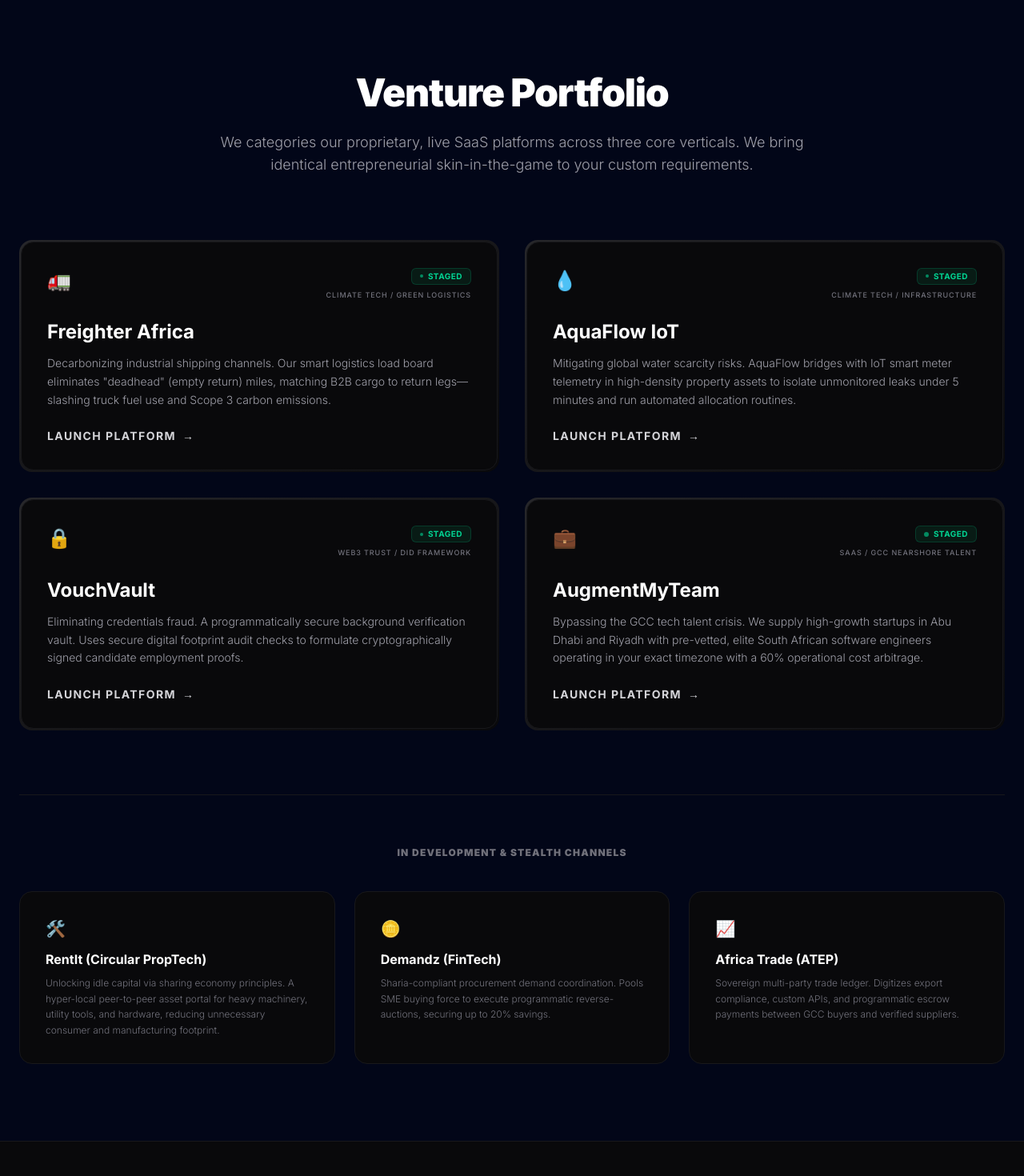
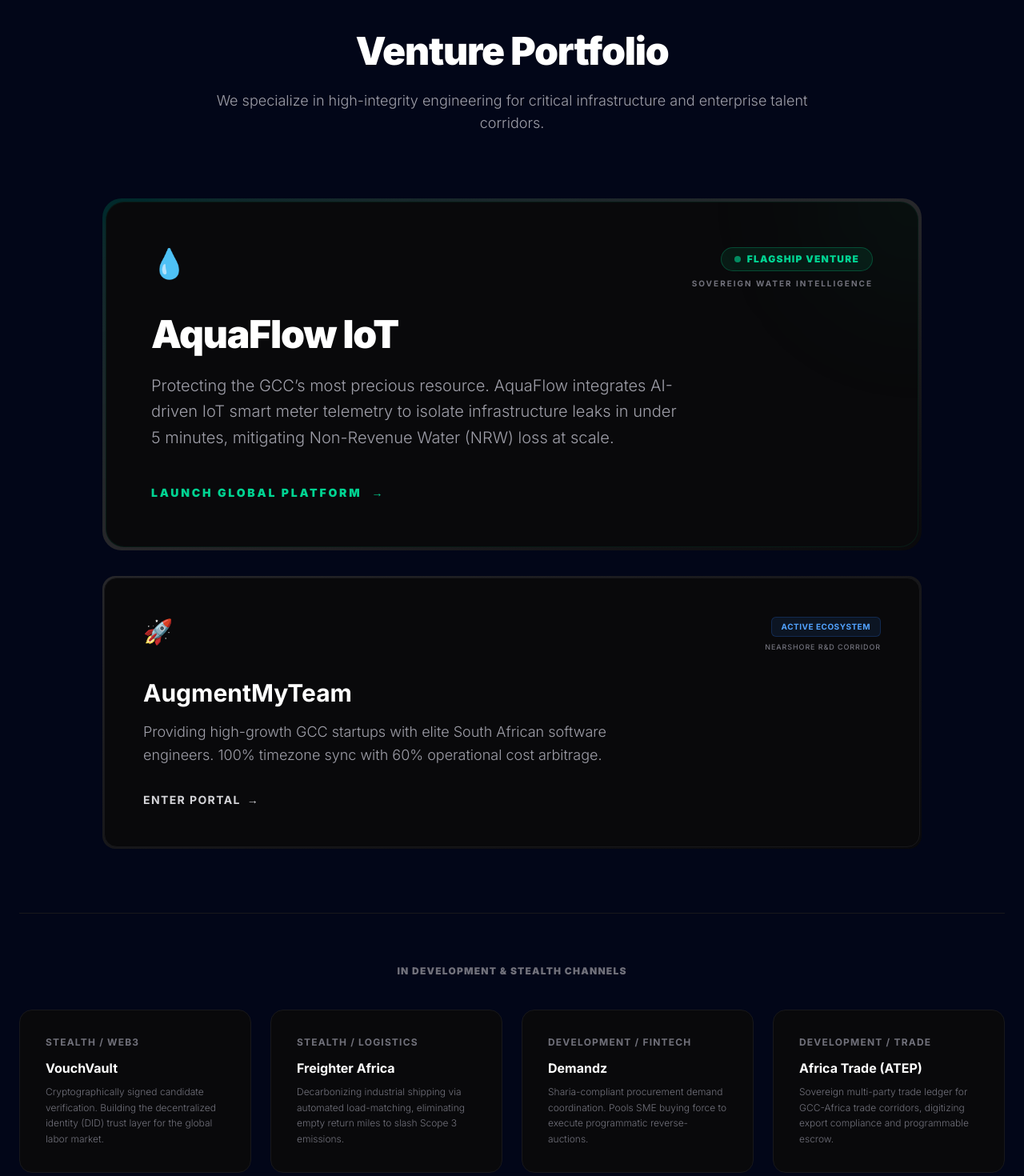
Before and after one commit to Addworks/agency-website, a Next.js app: page / in a window 1280 px wide. Shown: the part 1540-3010 px from the top of the page at 80% size. Built offline with nearby package versions, Linux system fonts and the light colour scheme.

Commit message:
Reorganize Venture Portfolio: Highlight AquaFlow and AugmentMyTeam, move others to stealth

```diff
--- a/src/app/page.tsx
+++ b/src/app/page.tsx
@@ -155,10 +155,10 @@ export default function Home() {
                 Validating Technical Capacity at State Level.
               </h2>
               <p className="text-zinc-400 leading-relaxed font-light text-sm md:text-base">
-                We design and build production-grade architectures. Through our corporate partner network, NAK Tech Group solutions are used to service two massive state-level entities: **Transnet Port Terminals** (South Africa’s national logistics parastatal) and the **Department of Education** (provincial state level).
+                AquaFlow is built on the NAK "Venture Engine Core"—the same battle-tested architecture trusted at a state-level to service massive entities like **Transnet Port Terminals** and the **Department of Education**.
               </p>
               <p className="text-zinc-500 text-xs font-light">
-                Explore our live, active cargo tracking simulation integrating real-time IoT telemetry, predictive route deviation triggers, and automated parastatal work-order dispatch.
+                Our IoT water security telemetry and predictive maintenance systems are engineered to ADGM and GCC data sovereignty standards.
               </p>
             </div>
             <div className="w-full lg:w-auto shrink-0 space-y-4">
@@ -187,131 +187,106 @@ export default function Home() {
           <div className="max-w-3xl mx-auto text-center mb-20">
             <h2 className="text-4xl md:text-5xl font-black mb-6 tracking-tight text-white">Venture Portfolio</h2>
             <p className="text-lg text-zinc-400 font-light">
-              We categories our proprietary, live SaaS platforms across three core verticals. We bring identical entrepreneurial skin-in-the-game to your custom requirements.
+              We specialize in high-integrity engineering for critical infrastructure and enterprise talent corridors.
             </p>
           </div>
 
-          <div className="grid grid-cols-1 lg:grid-cols-2 gap-8 mb-20">
-            {/* Live App 1: Freighter Africa */}
-            <a href="https://freighter-africa.vercel.app/" target="_blank" rel="noopener noreferrer" className="group block p-0.5 rounded-2xl bg-gradient-to-br from-zinc-800 to-zinc-950 hover:from-zinc-700 hover:to-zinc-900 transition duration-300">
-              <div className="h-full bg-zinc-950 rounded-2xl p-8 border border-zinc-900 group-hover:border-transparent transition duration-300">
-                <div className="flex justify-between items-start mb-6">
-                  <div className="text-2xl">🚛</div>
-                  <div className="flex flex-col items-end gap-1.5">
-                    <span className="bg-emerald-500/10 border border-emerald-500/20 text-emerald-400 text-[10px] font-bold px-2.5 py-0.5 rounded-md uppercase tracking-wider flex items-center gap-1.5">
-                      <span className="w-1 h-1 rounded-full bg-emerald-400 animate-pulse"></span> Staged
-                    </span>
-                    <span className="text-[9px] font-medium text-zinc-500 uppercase tracking-widest">
-                      Climate Tech / Green Logistics
-                    </span>
+          <div className="space-y-8 mb-20">
+            {/* Flagship Product: AquaFlow (Highlighted) */}
+            <div className="max-w-5xl mx-auto">
+              <a href="https://ucp-aqua-flow.vercel.app/" target="_blank" rel="noopener noreferrer" className="group block p-1 rounded-3xl bg-gradient-to-br from-emerald-500/20 via-zinc-800 to-zinc-950 hover:from-emerald-500/40 transition duration-500">
+                <div className="bg-zinc-950 rounded-[calc(1.5rem-1px)] p-10 md:p-14 border border-emerald-500/10 group-hover:border-emerald-500/30 transition duration-500 relative overflow-hidden">
+                  <div className="absolute top-0 right-0 w-64 h-64 bg-emerald-500/5 rounded-full filter blur-[80px] -mr-32 -mt-32"></div>
+
+                  <div className="relative z-10">
+                    <div className="flex justify-between items-start mb-8">
+                      <div className="text-4xl">💧</div>
+                      <div className="flex flex-col items-end gap-2">
+                        <span className="bg-emerald-500/10 border border-emerald-500/30 text-emerald-400 text-xs font-black px-4 py-1.5 rounded-full uppercase tracking-widest flex items-center gap-2">
+                          <span className="w-2 h-2 rounded-full bg-emerald-400 animate-pulse"></span> Flagship Venture
+                        </span>
+                        <span className="text-[10px] font-bold text-zinc-500 uppercase tracking-[0.2em]">
+                          Sovereign Water Intelligence
+                        </span>
+                      </div>
+                    </div>
+
+                    <div className="max-w-2xl">
+                      <h3 className="text-3xl md:text-5xl font-black mb-6 text-white tracking-tight">AquaFlow IoT</h3>
+                      <p className="text-zinc-400 text-lg md:text-xl font-light leading-relaxed mb-10">
+                        Protecting the GCC’s most precious resource. AquaFlow integrates AI-driven IoT smart meter telemetry to isolate infrastructure leaks in under 5 minutes, mitigating Non-Revenue Water (NRW) loss at scale.
+                      </p>
+                      <div className="inline-flex items-center gap-3 text-emerald-400 font-black text-sm uppercase tracking-[0.2em] group-hover:gap-5 transition-all duration-300">
+                        Launch Global Platform <span>&rarr;</span>
+                      </div>
+                    </div>
                   </div>
                 </div>
-                <h3 className="text-2xl font-bold mb-3 text-white">Freighter Africa</h3>
-                <p className="text-zinc-400 text-sm font-light leading-relaxed mb-6">
-                  Decarbonizing industrial shipping channels. Our smart logistics load board eliminates "deadhead" (empty return) miles, matching B2B cargo to return legs—slashing truck fuel use and Scope 3 carbon emissions.
-                </p>
-                <div className="text-zinc-300 group-hover:text-emerald-400 text-sm font-bold uppercase tracking-widest transition duration-300 flex items-center gap-2">
-                  Launch Platform <span>&rarr;</span>
-                </div>
-              </div>
-            </a>
+              </a>
+            </div>
 
-            {/* Live App 2: AquaFlow */}
-            <a href="https://ucp-aqua-flow.vercel.app/" target="_blank" rel="noopener noreferrer" className="group block p-0.5 rounded-2xl bg-gradient-to-br from-zinc-800 to-zinc-950 hover:from-zinc-700 hover:to-zinc-900 transition duration-300">
-              <div className="h-full bg-zinc-950 rounded-2xl p-8 border border-zinc-900 group-hover:border-transparent transition duration-300">
-                <div className="flex justify-between items-start mb-6">
-                  <div className="text-2xl">💧</div>
-                  <div className="flex flex-col items-end gap-1.5">
-                    <span className="bg-emerald-500/10 border border-emerald-500/20 text-emerald-400 text-[10px] font-bold px-2.5 py-0.5 rounded-md uppercase tracking-wider flex items-center gap-1.5">
-                      <span className="w-1 h-1 rounded-full bg-emerald-400 animate-pulse"></span> Staged
-                    </span>
-                    <span className="text-[9px] font-medium text-zinc-500 uppercase tracking-widest">
-                      Climate Tech / Infrastructure
-                    </span>
+            {/* Secondary Highlight: AugmentMyTeam */}
+            <div className="max-w-5xl mx-auto">
+              <a href="https://augmentmyteam.com/" target="_blank" rel="noopener noreferrer" className="group block p-0.5 rounded-2xl bg-gradient-to-br from-zinc-800 to-zinc-950 hover:from-zinc-700 hover:to-zinc-900 transition duration-300">
+                <div className="bg-zinc-950 rounded-2xl p-8 md:p-12 border border-zinc-900 group-hover:border-transparent transition duration-300">
+                  <div className="flex justify-between items-start mb-8">
+                    <div className="text-3xl">🚀</div>
+                    <div className="flex flex-col items-end gap-1.5">
+                      <span className="bg-blue-500/10 border border-blue-500/20 text-blue-400 text-[10px] font-bold px-3 py-1 rounded-md uppercase tracking-wider">
+                        Active Ecosystem
+                      </span>
+                      <span className="text-[9px] font-medium text-zinc-500 uppercase tracking-widest">
+                        Nearshore R&D Corridor
+                      </span>
+                    </div>
+                  </div>
+                  <h3 className="text-2xl md:text-3xl font-bold mb-4 text-white">AugmentMyTeam</h3>
+                  <p className="text-zinc-400 text-base md:text-lg font-light leading-relaxed mb-8 max-w-2xl">
+                    Providing high-growth GCC startups with elite South African software engineers. 100% timezone sync with 60% operational cost arbitrage.
+                  </p>
+                  <div className="text-zinc-300 group-hover:text-blue-400 text-sm font-bold uppercase tracking-widest transition duration-300 flex items-center gap-2">
+                    Enter Portal <span>&rarr;</span>
                   </div>
                 </div>
-                <h3 className="text-2xl font-bold mb-3 text-white">AquaFlow IoT</h3>
-                <p className="text-zinc-400 text-sm font-light leading-relaxed mb-6">
-                  Mitigating global water scarcity risks. AquaFlow bridges with IoT smart meter telemetry in high-density property assets to isolate unmonitored leaks under 5 minutes and run automated allocation routines.
-                </p>
-                <div className="text-zinc-300 group-hover:text-emerald-400 text-sm font-bold uppercase tracking-widest transition duration-300 flex items-center gap-2">
-                  Launch Platform <span>&rarr;</span>
-                </div>
-              </div>
-            </a>
-
-            {/* Live App 3: VouchVault */}
-            <a href="https://vouchvault.addworkssibanda.workers.dev" target="_blank" rel="noopener noreferrer" className="group block p-0.5 rounded-2xl bg-gradient-to-br from-zinc-800 to-zinc-950 hover:from-zinc-700 hover:to-zinc-900 transition duration-300">
-              <div className="h-full bg-zinc-950 rounded-2xl p-8 border border-zinc-900 group-hover:border-transparent transition duration-300">
-                <div className="flex justify-between items-start mb-6">
-                  <div className="text-2xl">🔒</div>
-                  <div className="flex flex-col items-end gap-1.5">
-                    <span className="bg-emerald-500/10 border border-emerald-500/20 text-emerald-400 text-[10px] font-bold px-2.5 py-0.5 rounded-md uppercase tracking-wider flex items-center gap-1.5">
-                      <span className="w-1 h-1 rounded-full bg-emerald-400 animate-pulse"></span> Staged
-                    </span>
-                    <span className="text-[9px] font-medium text-zinc-500 uppercase tracking-widest">
-                      Web3 Trust / DID Framework
-                    </span>
-                  </div>
-                </div>
-                <h3 className="text-2xl font-bold mb-3 text-white">VouchVault</h3>
-                <p className="text-zinc-400 text-sm font-light leading-relaxed mb-6">
-                  Eliminating credentials fraud. A programmatically secure background verification vault. Uses secure digital footprint audit checks to formulate cryptographically signed candidate employment proofs.
-                </p>
-                <div className="text-zinc-300 group-hover:text-emerald-400 text-sm font-bold uppercase tracking-widest transition duration-300 flex items-center gap-2">
-                  Launch Platform <span>&rarr;</span>
-                </div>
-              </div>
-            </a>
-
-            {/* Live App 4: AugmentMyTeam */}
-            <a href="https://augmentmyteam.com/" target="_blank" rel="noopener noreferrer" className="group block p-0.5 rounded-2xl bg-gradient-to-br from-zinc-800 to-zinc-950 hover:from-zinc-700 hover:to-zinc-900 transition duration-300">
-              <div className="h-full bg-zinc-950 rounded-2xl p-8 border border-zinc-900 group-hover:border-transparent transition duration-300">
-                <div className="flex justify-between items-start mb-6">
-                  <div className="text-2xl">💼</div>
-                  <div className="flex flex-col items-end gap-1.5">
-                    <span className="bg-emerald-500/10 border border-emerald-500/20 text-emerald-400 text-[10px] font-bold px-2.5 py-0.5 rounded-md uppercase tracking-wider flex items-center gap-1.5">
-                      <span className="w-1.5 h-1.5 rounded-full bg-emerald-400 animate-pulse"></span> Staged
-                    </span>
-                    <span className="text-[9px] font-medium text-zinc-500 uppercase tracking-widest">
-                      SaaS / GCC Nearshore Talent
-                    </span>
-                  </div>
-                </div>
-                <h3 className="text-2xl font-bold mb-3 text-white">AugmentMyTeam</h3>
-                <p className="text-zinc-400 text-sm font-light leading-relaxed mb-6">
-                  Bypassing the GCC tech talent crisis. We supply high-growth startups in Abu Dhabi and Riyadh with pre-vetted, elite South African software engineers operating in your exact timezone with a 60% operational cost arbitrage.
-                </p>
-                <div className="text-zinc-300 group-hover:text-emerald-400 text-sm font-bold uppercase tracking-widest transition duration-300 flex items-center gap-2">
-                  Launch Platform <span>&rarr;</span>
-                </div>
-              </div>
-            </a>
+              </a>
+            </div>
           </div>
 
           {/* In Development Cards – Clean Grid */}
           <div className="border-t border-zinc-900 pt-16">
             <h3 className="text-xs font-black mb-10 text-center text-zinc-500 uppercase tracking-widest">In Development & Stealth Channels</h3>
-            <div className="grid grid-cols-1 md:grid-cols-3 gap-6">
+            <div className="grid grid-cols-1 md:grid-cols-2 lg:grid-cols-4 gap-6">
+              {/* Stealth 1: VouchVault */}
               <div className="p-8 bg-zinc-950 rounded-2xl border border-zinc-900 hover:border-zinc-800 transition duration-300">
-                <div className="text-zinc-300 text-xl mb-3">🛠️</div>
-                <h4 className="font-bold text-white mb-2 text-base">RentIt (Circular PropTech)</h4>
+                <div className="text-zinc-500 text-xs font-bold uppercase tracking-widest mb-3">Stealth / Web3</div>
+                <h4 className="font-bold text-white mb-2 text-base">VouchVault</h4>
                 <p className="text-xs text-zinc-500 font-light leading-relaxed">
-                  Unlocking idle capital via sharing economy principles. A hyper-local peer-to-peer asset portal for heavy machinery, utility tools, and hardware, reducing unnecessary consumer and manufacturing footprint.
+                  Cryptographically signed candidate verification. Building the decentralized identity (DID) trust layer for the global labor market.
                 </p>
               </div>
+
+              {/* Stealth 2: Freighter Africa */}
               <div className="p-8 bg-zinc-950 rounded-2xl border border-zinc-900 hover:border-zinc-800 transition duration-300">
-                <div className="text-zinc-300 text-xl mb-3">🪙</div>
-                <h4 className="font-bold text-white mb-2 text-base">Demandz (FinTech)</h4>
+                <div className="text-zinc-500 text-xs font-bold uppercase tracking-widest mb-3">Stealth / Logistics</div>
+                <h4 className="font-bold text-white mb-2 text-base">Freighter Africa</h4>
                 <p className="text-xs text-zinc-500 font-light leading-relaxed">
-                  Sharia-compliant procurement demand coordination. Pools SME buying force to execute programmatic reverse-auctions, securing up to 20% savings.
+                  Decarbonizing industrial shipping via automated load-matching, eliminating empty return miles to slash Scope 3 emissions.
                 </p>
               </div>
+
               <div className="p-8 bg-zinc-950 rounded-2xl border border-zinc-900 hover:border-zinc-800 transition duration-300">
-                <div className="text-zinc-300 text-xl mb-3">📈</div>
+                <div className="text-zinc-500 text-xs font-bold uppercase tracking-widest mb-3">Development / FinTech</div>
+                <h4 className="font-bold text-white mb-2 text-base">Demandz</h4>
+                <p className="text-xs text-zinc-500 font-light leading-relaxed">
+                  Sharia-compliant procurement demand coordination. Pools SME buying force to execute programmatic reverse-auctions.
+                </p>
+              </div>
+
+              <div className="p-8 bg-zinc-950 rounded-2xl border border-zinc-900 hover:border-zinc-800 transition duration-300">
+                <div className="text-zinc-500 text-xs font-bold uppercase tracking-widest mb-3">Development / Trade</div>
                 <h4 className="font-bold text-white mb-2 text-base">Africa Trade (ATEP)</h4>
                 <p className="text-xs text-zinc-500 font-light leading-relaxed">
-                  Sovereign multi-party trade ledger. Digitizes export compliance, custom APIs, and programmatic escrow payments between GCC buyers and verified suppliers.
+                  Sovereign multi-party trade ledger for GCC-Africa trade corridors, digitizing export compliance and programmable escrow.
                 </p>
               </div>
             </div>
@@ -331,21 +306,21 @@ export default function Home() {
 
           <div className="grid grid-cols-1 md:grid-cols-3 gap-8 max-w-6xl mx-auto">
             <div className="p-8 bg-zinc-950 rounded-2xl border border-zinc-900">
-              <span className="text-3xl block mb-6">🕒</span>
+              <span className="text-3xl block mb-6">⏰</span>
               <h3 className="text-lg font-bold mb-3 text-white">1-Hour Timezone Sync</h3>
               <p className="text-zinc-400 text-sm font-light leading-relaxed">
                 South Africa (GMT+2) operates exactly 1 hour behind the UAE (GMT+4). We share your working hours entirely—enabling instant communication, real-time standups, and zero midnight operational strain.
               </p>
             </div>
             <div className="p-8 bg-zinc-950 rounded-2xl border border-zinc-900">
-              <span className="text-3xl block mb-6">💸</span>
+              <span className="text-3xl block mb-6">💰</span>
               <h3 className="text-lg font-bold mb-3 text-white">60% Cost Arbitrage</h3>
               <p className="text-zinc-400 text-sm font-light leading-relaxed">
                 Unlock deep, structural financial efficiency. Access native English-speaking, enterprise-hardened software engineers at a 60% reduction in burn rate compared to acquiring on-site developers in Dubai or Riyadh.
               </p>
             </div>
             <div className="p-8 bg-zinc-950 rounded-2xl border border-zinc-900">
-              <span className="text-3xl block mb-6">🏗️</span>
+              <span className="text-3xl block mb-6">⚙️</span>
               <h3 className="text-lg font-bold mb-3 text-white">The Venture Engine Core</h3>
               <p className="text-zinc-400 text-sm font-light leading-relaxed">
                 We develop on our own proprietary framework of JWT authentication middleware, secure audit trails, and data filters, deploying stable, secure, and compliant products 40% faster than traditional developer cycles.
@@ -361,12 +336,12 @@ export default function Home() {
           <h2 className="text-3xl md:text-5xl font-black text-center mb-16 tracking-tight text-white">Custom Product Engineering</h2>
           <div className="grid grid-cols-1 md:grid-cols-3 gap-8 max-w-6xl mx-auto">
             <div className="p-8 bg-zinc-950 rounded-2xl border border-zinc-900 shadow-xl hover:border-zinc-800 transition duration-300">
-              <div className="w-12 h-12 bg-zinc-900 text-zinc-100 rounded-xl flex items-center justify-center mb-6 text-xl border border-zinc-800">💻</div>
+              <div className="w-12 h-12 bg-zinc-900 text-zinc-100 rounded-xl flex items-center justify-center mb-6 text-xl border border-zinc-800">🏗️</div>
               <h3 className="text-lg font-bold mb-4 text-white">Complex Transaction Ecosystems</h3>
               <p className="text-zinc-400 text-sm leading-relaxed font-light">We engineer highly transactional backends, multi-party automated escrow pipelines, high-frequency IoT tracking nodes, and secure, custom ERP compliance architectures.</p>
             </div>
             <div className="p-8 bg-zinc-950 rounded-2xl border border-zinc-900 shadow-xl hover:border-zinc-800 transition duration-300">
-              <div className="w-12 h-12 bg-zinc-900 text-zinc-100 rounded-xl flex items-center justify-center mb-6 text-xl border border-zinc-800">👥</div>
+              <div className="w-12 h-12 bg-zinc-900 text-zinc-100 rounded-xl flex items-center justify-center mb-6 text-xl border border-zinc-800">🧠</div>
               <h3 className="text-lg font-bold mb-4 text-white">Fractional Technical Leadership</h3>
               <p className="text-zinc-400 text-sm leading-relaxed font-light">Seamlessly inject senior expertise. We provide elite engineering leads, technical database refactoring sprints, and fractional CTO consulting to navigate complex architectural scale.</p>
             </div>
@@ -395,7 +370,7 @@ export default function Home() {
 
             {submissionSuccess ? (
               <div className="p-8 rounded-2xl bg-emerald-500/10 border border-emerald-500/20 text-center space-y-4 animate-fadeIn">
-                <span className="text-4xl block">🚀</span>
+                <span className="text-4xl block">✨</span>
                 <h4 className="font-bold text-lg text-white">Lead Successfully Injected!</h4>
                 <p className="text-sm text-zinc-400 leading-relaxed font-light">
                   Thank you! Your requirements have been dispatched to our team. We will review your technical parameters and reach out shortly.
```
